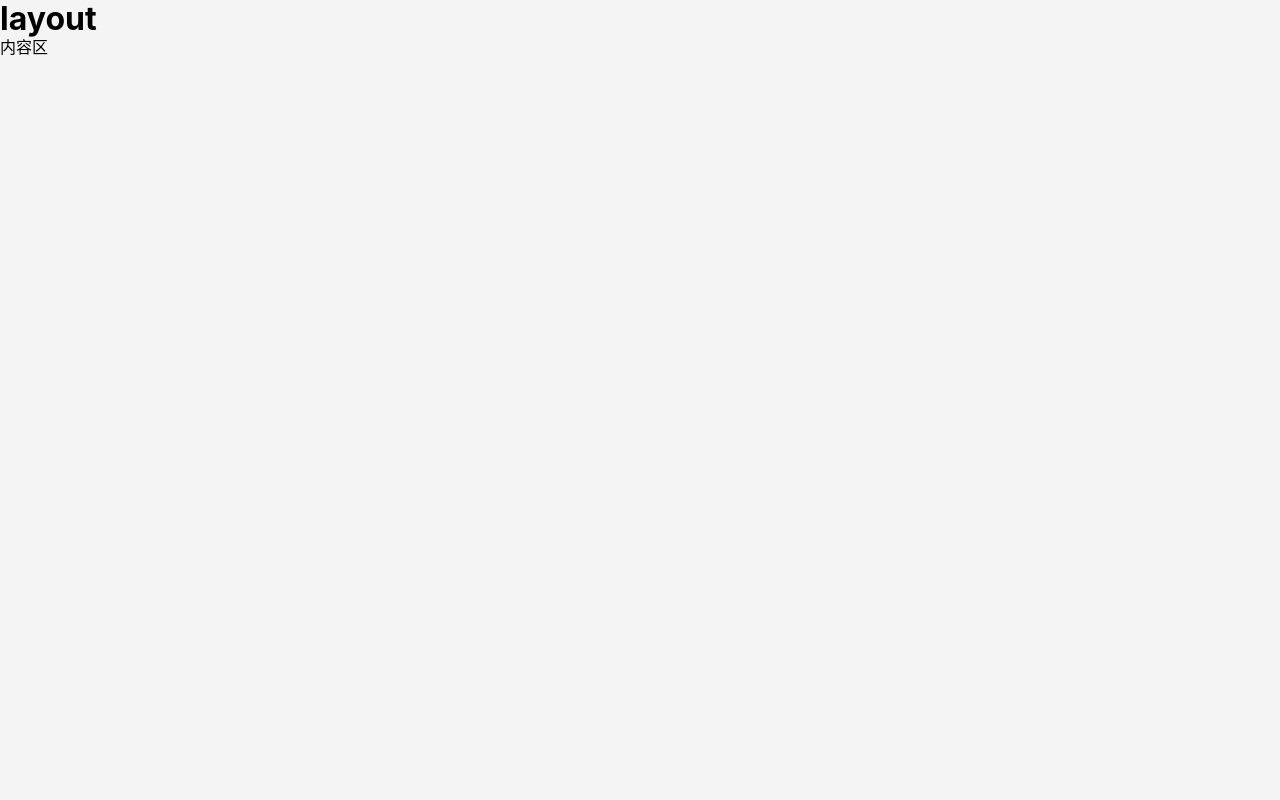
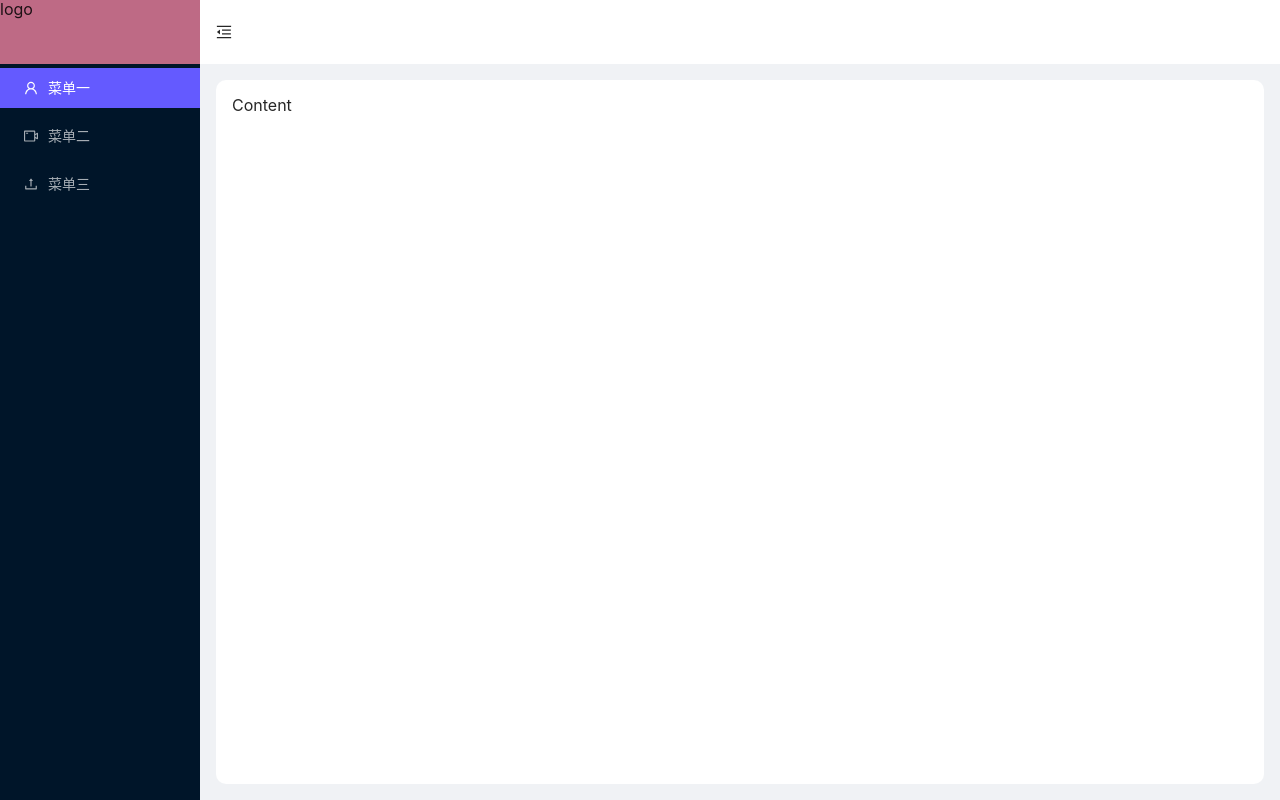
Before and after one commit to Jokerguo/vite-react, a React (Vite) app: page / in a window 1280 px wide. Built offline with nearby package versions, Linux system fonts and the light colour scheme.

Commit message:
引入antd/less、布局、设置主题色

```diff
--- a/package.json
+++ b/package.json
@@ -8,6 +8,7 @@
     "preview": "vite preview"
   },
   "dependencies": {
+    "antd": "^4.21.3",
     "react": "^18.0.0",
     "react-dom": "^18.0.0"
   },
@@ -15,7 +16,10 @@
     "@types/react": "^18.0.0",
     "@types/react-dom": "^18.0.0",
     "@vitejs/plugin-react": "^1.3.0",
+    "less": "^4.1.3",
+    "less-loader": "^11.0.0",
     "sass": "^1.52.3",
+    "sass-loader": "^13.0.0",
     "typescript": "^4.6.3",
     "vite": "^2.9.9"
   }
--- a/src/App.tsx
+++ b/src/App.tsx
@@ -1,12 +1,61 @@
-import { useState } from "react"
+import { Layout, Menu } from 'antd'
+import {
+  MenuFoldOutlined,
+  MenuUnfoldOutlined,
+  UploadOutlined,
+  UserOutlined,
+  VideoCameraOutlined,
+} from '@ant-design/icons'
+import React, { useState } from 'react'
+const { Header, Sider, Content } = Layout
 
-function App() {
-  const [count,setCount] = useState(0)
+const App: React.FC = () => {
+  const [collapsed, setCollapsed] = useState(false)
+  const menuList = [
+    {
+      key: '1',
+      icon: <UserOutlined />,
+      label: '菜单一',
+    },
+    {
+      key: '2',
+      icon: <VideoCameraOutlined />,
+      label: '菜单二',
+    },
+    {
+      key: '3',
+      icon: <UploadOutlined />,
+      label: '菜单三',
+    },
+  ]
 
   return (
     <div className="App">
-      <h1>layout</h1>
-      <div>内容区</div>
+      <Layout>
+        <Sider trigger={null} collapsible collapsed={collapsed}>
+          <div className="logo">logo</div>
+          <Menu
+            theme="dark"
+            mode="inline"
+            defaultSelectedKeys={['1']}
+            items={menuList}
+          />
+        </Sider>
+        <Layout className="layout-container">
+          <Header className="layout-header">
+            {React.createElement(
+              collapsed ? MenuUnfoldOutlined : MenuFoldOutlined,
+              {
+                className: 'trigger',
+                onClick: () => setCollapsed(!collapsed),
+              }
+            )}
+          </Header>
+          <Content className="layout-content">
+            Content
+          </Content>
+        </Layout>
+      </Layout>
     </div>
   )
 }
--- /dev/null
+++ b/src/assets/style/helper.less
@@ -0,0 +1 @@
+@theme-color: #645AFF;
--- /dev/null
+++ b/src/assets/style/layout.less
@@ -0,0 +1,22 @@
+.App{
+  height: 100vh;
+}
+.ant-layout{
+  height: 100%;
+}
+.logo{
+  min-height: 64px;
+  background: rgb(190, 106, 133);
+}
+.layout-container{
+  .layout-header{
+    background: #ffffff;
+    padding: 0 16px;
+  }
+  .layout-content{
+    background: #ffffff;
+    border-radius: 10px;
+    margin: 16px;
+    padding: 16px;
+  }
+}
--- a/src/index.scss
+++ b/src/index.less
@@ -1,4 +1,6 @@
-@import 'assets/style/helper.scss';
+@import 'antd/dist/antd.less';
+@import 'assets/style/helper.less';
+@import 'assets/style/layout.less';
 
 *{
   margin: 0;
--- a/src/main.tsx
+++ b/src/main.tsx
@@ -1,7 +1,8 @@
 import React from 'react'
 import ReactDOM from 'react-dom/client'
 import App from './App'
-import './index.scss'
+import './index.less'
+
 
 ReactDOM.createRoot(document.getElementById('root')!).render(
   <React.StrictMode>
--- a/vite.config.ts
+++ b/vite.config.ts
@@ -3,5 +3,16 @@ import react from '@vitejs/plugin-react'
 
 // https://vitejs.dev/config/
 export default defineConfig({
-  plugins: [react()]
+  plugins: [react()],
+  css: {
+    preprocessorOptions: {
+      less: {
+        modifyVars: {
+          // 此处也可设置直角、边框色、字体大小等
+          'primary-color': '#645AFF'
+        },
+        javascriptEnabled: true
+      }
+    }
+  }
 })
```
Also changed, not shown: src/assets/style/helper.scss (deleted), 1 other file (tests, documents, lock files or other folders).
